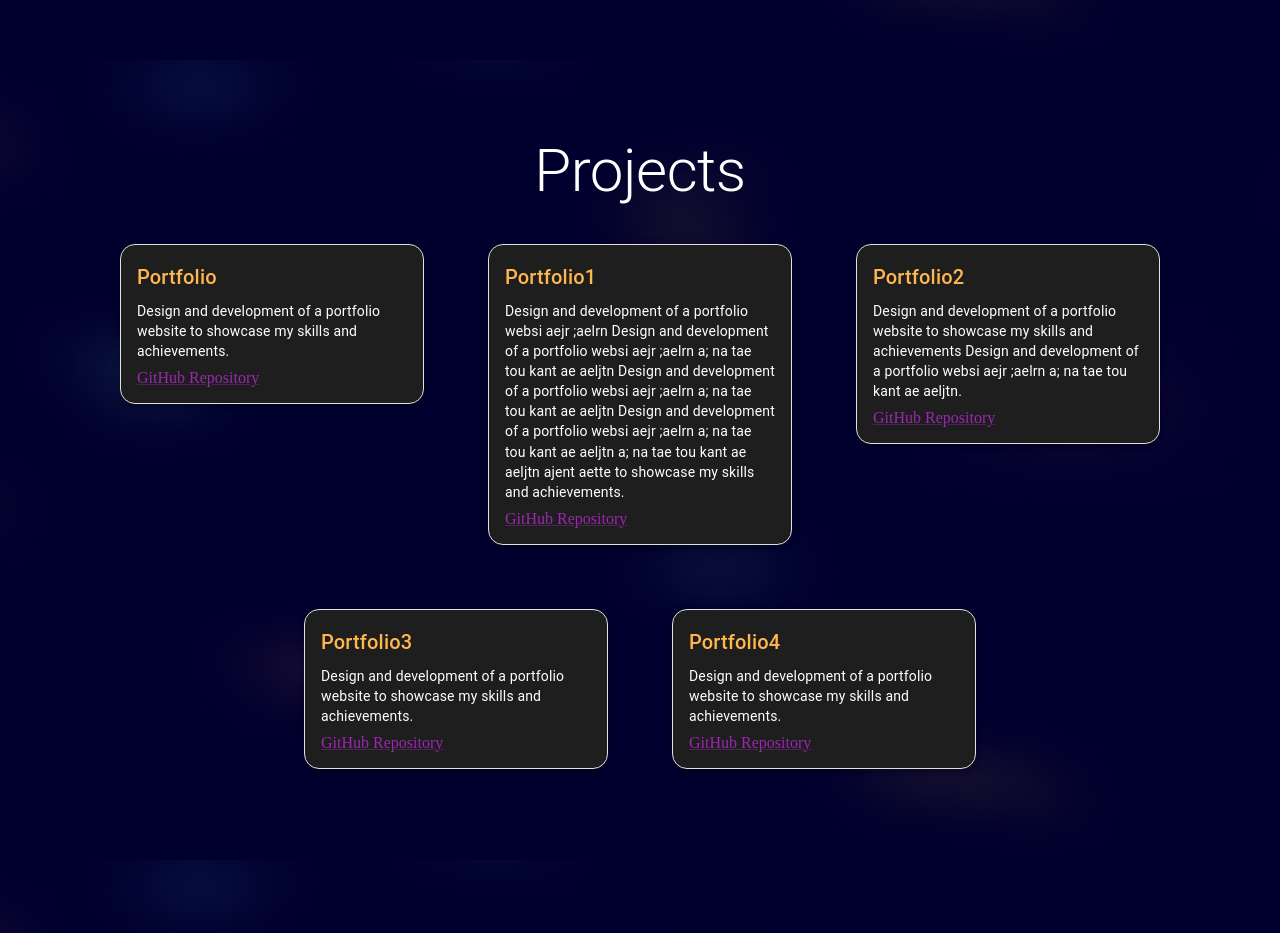
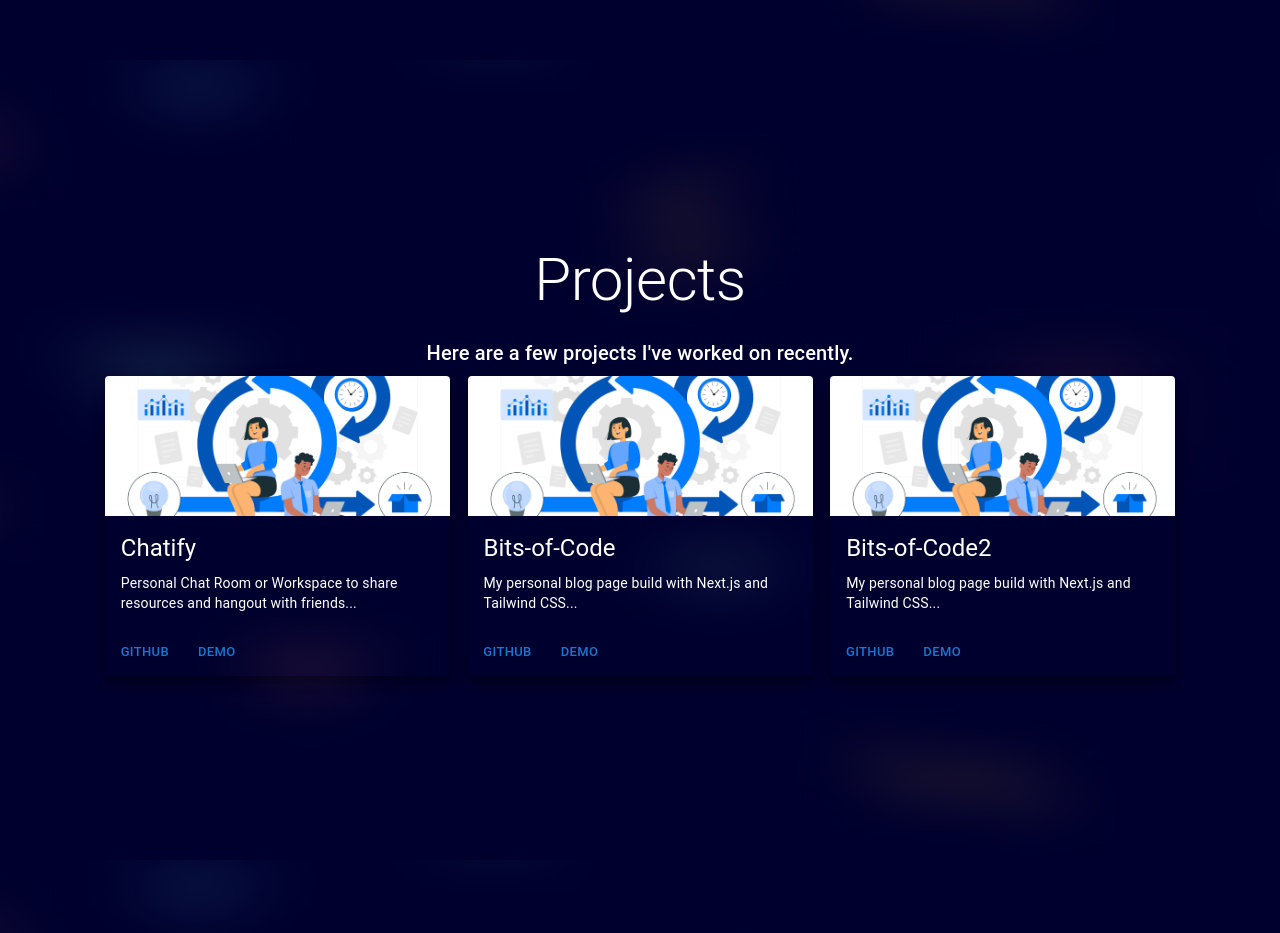
Before and after one commit to micael-jerry/portfolio-micael-jerry, a React (Vite) app: page / in a window 1280 px wide. Shown: the part 2340-3273 px from the top of the page. Built offline with nearby package versions, Linux system fonts and the light colour scheme.

Commit message:
chore: update project section

```diff
--- a/src/assets/index.ts
+++ b/src/assets/index.ts
@@ -12,6 +12,10 @@ export const IMAGES = {
 	).href,
 	aboutMeImageIllustrator: new URL(
 		"./images/about-me-removebg.png",
+		import.meta.url,
+	).href,
+	projectDefaultImg: new URL(
+		"./images/project-default-image.jpg",
 		import.meta.url,
 	).href,
 };
--- a/src/components/ProjectCard/ProjectCard.tsx
+++ b/src/components/ProjectCard/ProjectCard.tsx
@@ -1,48 +1,55 @@
 import React from "react";
-import { Typography, Link, Paper } from "@mui/material";
-import { ProjectStatusEnum, ProjectType } from "../../constants/projects";
+import {
+	Card,
+	CardContent,
+	CardMedia,
+	Typography,
+	Button,
+	CardActions,
+} from "@mui/material";
+import { ProjectType } from "../../constants/projects";
+import { IMAGES } from "../../assets";
 
-type ProjectCardProps = {
+interface ProjectCardProps {
 	project: ProjectType;
-};
+}
 
 const ProjectCard: React.FC<ProjectCardProps> = ({ project }) => {
+	const { image, title, description, githubLink, demoLink } = project;
 	return (
-		<Paper
-			elevation={3}
+		<Card
 			sx={{
-				p: 2,
-				m: 2,
-				borderRadius: "15px",
-				backgroundColor: "#1e1e1e",
-				color: "#fff",
-				border: "1px solid #e0e0e0",
+				maxWidth: 345,
+				margin: "auto",
+				backgroundColor: "transparent",
+				boxShadow: 9,
 			}}
 		>
-			<Typography
-				variant="h6"
-				sx={{
-					mb: 1,
-					color:
-						project.status === ProjectStatusEnum.IN_PROGRESS
-							? "#ffb74d"
-							: "#64dd17",
-				}}
-			>
-				{project.name}
-			</Typography>
-			<Typography variant="body2" sx={{ mb: 1 }}>
-				{project.description}
-			</Typography>
-			<Link
-				href={project.githubRepository}
-				target="_blank"
-				rel="noopener"
-				color="secondary"
-			>
-				GitHub Repository
-			</Link>
-		</Paper>
+			<CardMedia
+				component="img"
+				height="140"
+				image={image ?? IMAGES.projectDefaultImg}
+				alt={title}
+			/>
+			<CardContent>
+				<Typography gutterBottom variant="h5" component="div" color="white">
+					{title}
+				</Typography>
+				<Typography variant="body2" color="white">
+					{description}
+				</Typography>
+			</CardContent>
+			<CardActions>
+				<Button size="small" color="primary" href={githubLink} target="_blank">
+					GitHub
+				</Button>
+				{demoLink && (
+					<Button size="small" color="primary" href={demoLink} target="_blank">
+						Demo
+					</Button>
+				)}
+			</CardActions>
+		</Card>
 	);
 };
 
--- a/src/constants/projects.ts
+++ b/src/constants/projects.ts
@@ -4,46 +4,35 @@ export enum ProjectStatusEnum {
 }
 
 export type ProjectType = {
-	name: string;
+	title: string;
 	status: ProjectStatusEnum;
-	githubRepository: string;
 	description: string;
+	image?: string;
+	githubLink: string;
+	demoLink?: string;
 };
 
 export const PROJECTS: ProjectType[] = [
 	{
-		name: "Portfolio",
-		status: ProjectStatusEnum.IN_PROGRESS,
-		githubRepository: "https://github.com/micael-jerry/portfolio-micael-jerry",
+		title: "Chatify",
+		status: ProjectStatusEnum.COMPLETED,
 		description:
-			"Design and development of a portfolio website to showcase my skills and achievements.",
+			"Personal Chat Room or Workspace to share resources and hangout with friends...",
+		githubLink: "https://github.com/your-github/chatify",
+		demoLink: "https://chatify-demo-link",
 	},
 	{
-		name: "Portfolio1",
-		status: ProjectStatusEnum.IN_PROGRESS,
-		githubRepository: "https://github.com/micael-jerry/portfolio-micael-jerry",
-		description:
-			"Design and development of a portfolio websi aejr ;aelrn Design and development of a portfolio websi aejr ;aelrn a; na tae tou kant ae aeljtn Design and development of a portfolio websi aejr ;aelrn a; na tae tou kant ae aeljtn Design and development of a portfolio websi aejr ;aelrn a; na tae tou kant ae aeljtn a; na tae tou kant ae aeljtn ajent aette to showcase my skills and achievements.",
+		title: "Bits-of-Code",
+		status: ProjectStatusEnum.COMPLETED,
+		description: "My personal blog page build with Next.js and Tailwind CSS...",
+		githubLink: "https://github.com/your-github/bits-of-code",
+		demoLink: "https://bits-of-code-demo-link",
 	},
 	{
-		name: "Portfolio2",
-		status: ProjectStatusEnum.IN_PROGRESS,
-		githubRepository: "https://github.com/micael-jerry/portfolio-micael-jerry",
-		description:
-			"Design and development of a portfolio website to showcase my skills and achievements Design and development of a portfolio websi aejr ;aelrn a; na tae tou kant ae aeljtn.",
-	},
-	{
-		name: "Portfolio3",
-		status: ProjectStatusEnum.IN_PROGRESS,
-		githubRepository: "https://github.com/micael-jerry/portfolio-micael-jerry",
-		description:
-			"Design and development of a portfolio website to showcase my skills and achievements.",
-	},
-	{
-		name: "Portfolio4",
-		status: ProjectStatusEnum.IN_PROGRESS,
-		githubRepository: "https://github.com/micael-jerry/portfolio-micael-jerry",
-		description:
-			"Design and development of a portfolio website to showcase my skills and achievements.",
+		title: "Bits-of-Code2",
+		status: ProjectStatusEnum.COMPLETED,
+		description: "My personal blog page build with Next.js and Tailwind CSS...",
+		githubLink: "https://github.com/your-github/bits-of-code",
+		demoLink: "https://bits-of-code-demo-link",
 	},
 ];
--- a/src/sections/projects/ProjectsSection.tsx
+++ b/src/sections/projects/ProjectsSection.tsx
@@ -15,12 +15,15 @@ export const ProjectsSection: React.FC = () => {
 				p: 5,
 			}}
 		>
-			<Typography variant="h2" align="center" gutterBottom>
+			<Typography variant="h2" gutterBottom color="white">
 				Projects
 			</Typography>
-			<Grid container spacing={4} justifyContent="center">
+			<Typography variant="h6" gutterBottom color="white">
+				Here are a few projects I've worked on recently.
+			</Typography>
+			<Grid container spacing={2} justifyContent={"center"}>
 				{PROJECTS.map((project: ProjectType) => (
-					<Grid item xs={12} sm={6} md={4} key={project.name}>
+					<Grid item xs={12} sm={6} md={4} key={project.title}>
 						<ProjectCard project={project} />
 					</Grid>
 				))}
```
Also changed, not shown: src/assets/images/project-default-image.jpg (added).
